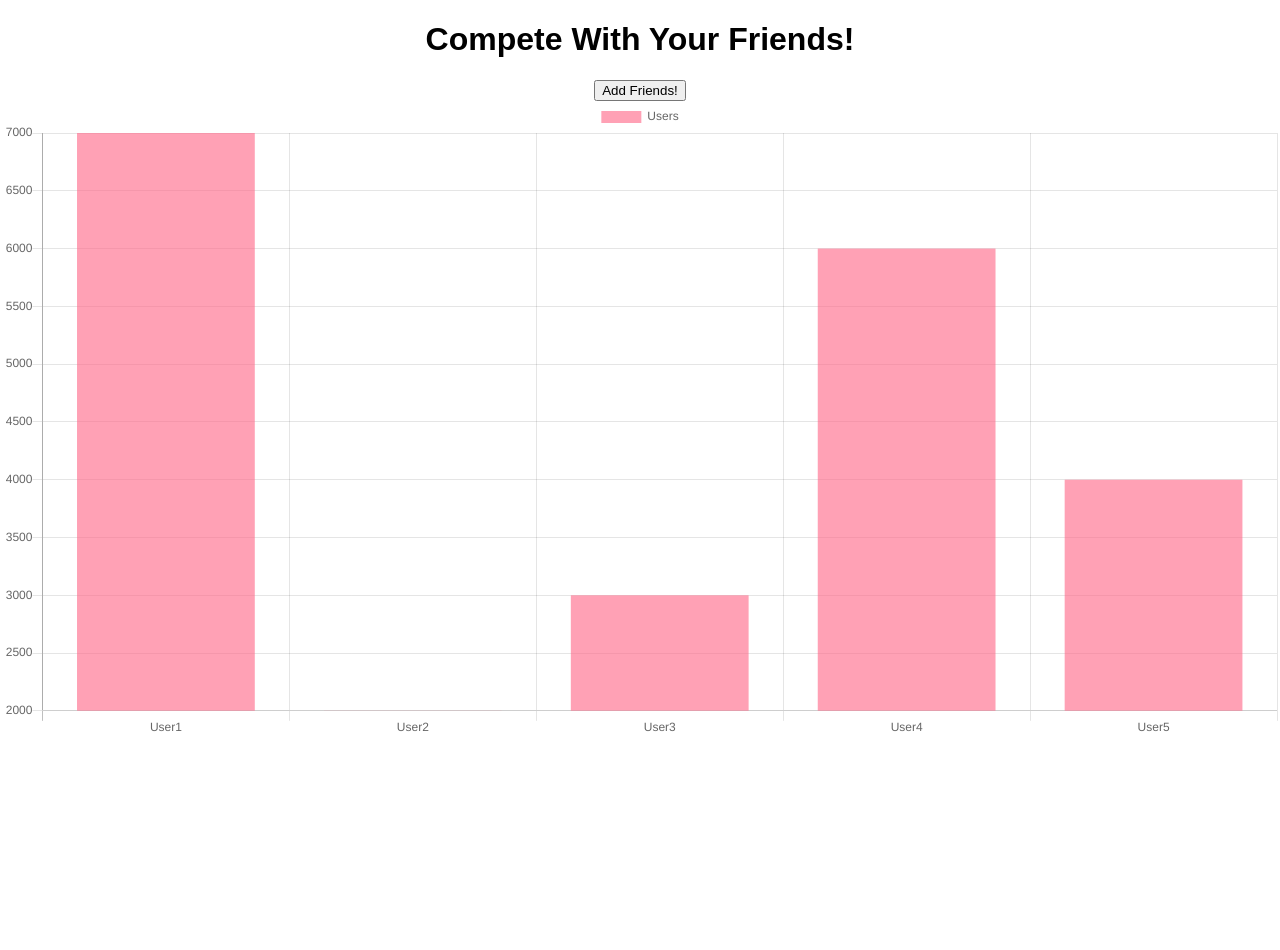
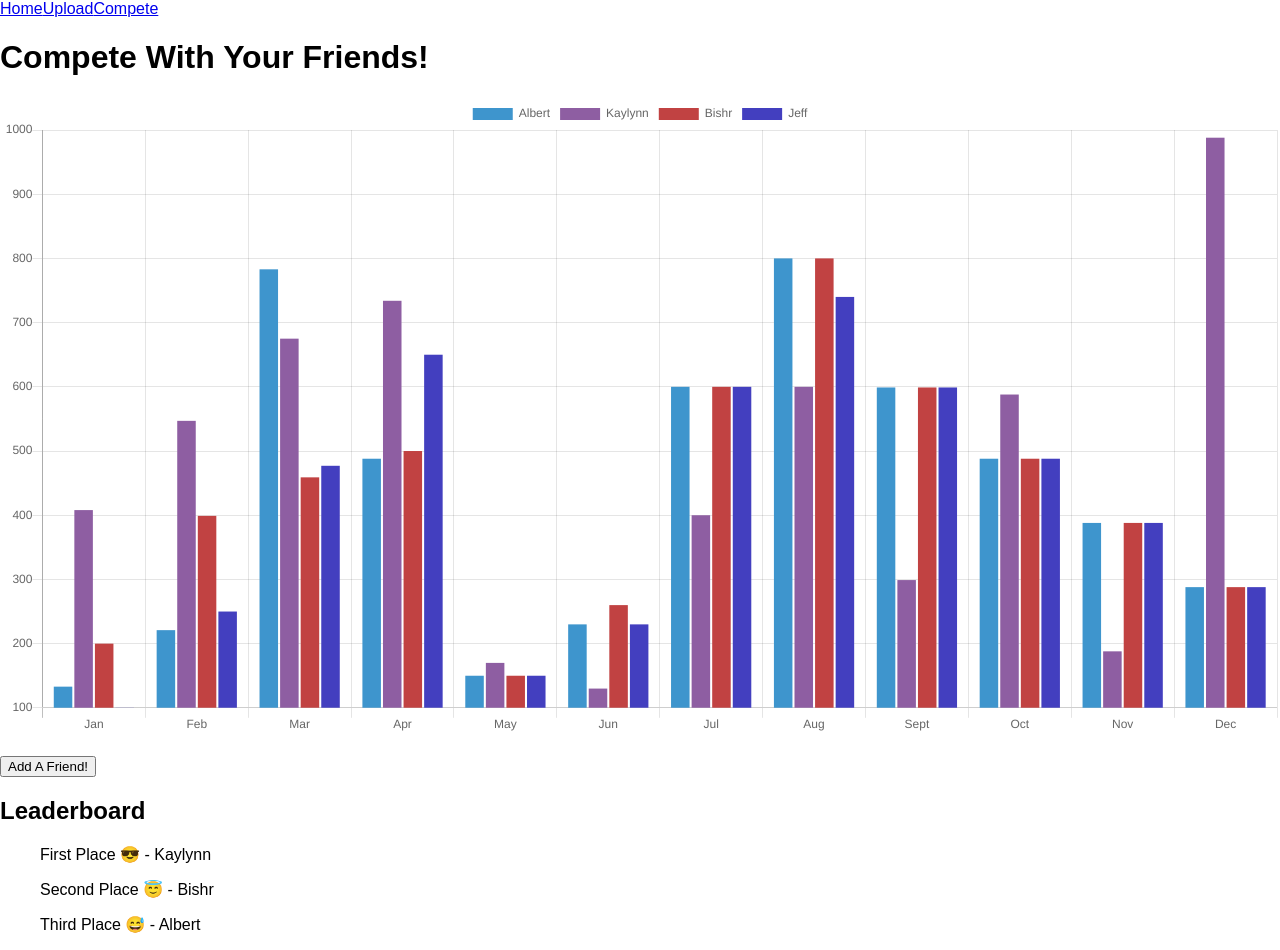
Before and after one commit to albertyu1027/PowerUser, a React (Create React App) app in the folder client/: page /frd in a window 1280 px wide. Before the commit the page ends 800 px from the top, so only its background shows below. Built offline with nearby package versions, Linux system fonts and the light colour scheme.

Commit message:
linked all three pages

```diff
--- a/client/src/App.js
+++ b/client/src/App.js
@@ -1,16 +1,28 @@
 import React, { Component } from 'react';
 // import logo from './logo.svg';
+import { BrowserRouter as Router, Route, Switch } from "react-router-dom";
+
 import './App.css';
 import Chart from './pages/FrdChart';
+import Dashboard from './pages/Dashboard';
+import Upload from './pages/Upload';
+import Nav from "./components/Nav";
 
-class App extends Component {
-  render() {
-    return (
+const App = () =>
+  <Router>
+    <div>
+      <Nav />
+      <Switch>
+        <Route exact path="/" component={Dashboard} />
+        <Route exact path="/dash" component={Dashboard} />
+        <Route exact path="/upload" component={Upload} />
+        <Route exact path="/frd" component={Chart} />
+      </Switch>
+    </div>
+  </Router>;
+
       <div className="App">
         <Chart />
       </div>
-    );
-  }
-}
 
 export default App;
--- /dev/null
+++ b/client/src/components/Nav/Nav.js
@@ -0,0 +1,23 @@
+import React from "react";
+
+const Nav = () =>
+<nav className="navbar navbar-inverse navbar-top">
+  <div className="container-fluid">
+    <div className="navbar-header">
+
+      <a href="/dash" className="navbar-brand">
+        Home
+      </a>
+
+      <a href="/upload" className="navbar-brand">
+        Upload
+      </a>
+
+      <a href="/frd" className="navbar-brand">
+        Compete
+      </a>
+    </div>
+  </div>
+</nav>;
+
+export default Nav;
--- /dev/null
+++ b/client/src/components/Nav/index.js
@@ -0,0 +1 @@
+export { default } from "./Nav";
--- /dev/null
+++ b/client/src/pages/Dashboard.js
@@ -0,0 +1,17 @@
+import React, {Component} from 'react';
+// import {Bar} from 'react-chartjs-2';
+import { Link } from "react-router-dom";
+
+class Dashboard extends Component {
+
+    render() {
+      return (
+        <div className="chart">
+            <h1> Dashboard! </h1>
+        </div>
+        )
+      }
+    }
+
+
+export default Dashboard;
--- a/client/src/pages/FrdChart.js
+++ b/client/src/pages/FrdChart.js
@@ -1,26 +1,35 @@
 import React, {Component} from 'react';
 import {Bar} from 'react-chartjs-2';
+import { Link } from "react-router-dom";
 
 class Chart extends Component {
   constructor(props){
     super(props);
     this.state = {
-      chartData:{
-        labels: ['User1', 'User2', 'User3', 'User4', 'User5'],
-        datasets:[
+      chartData: {
+        labels: ["Jan", "Feb", "Mar", "Apr", "May", "Jun", "Jul", "Aug", "Sept", "Oct", "Nov", "Dec"],
+        datasets: [
           {
-            label: 'Users',
-            data: [ 7000, 2000, 3000, 6000, 4000 ],
-              backgroundColor: [
-                'rgba(255, 99, 132, 0.6)',
-                'rgba(255, 99, 132, 0.6)',
-                'rgba(255, 99, 132, 0.6)',
-                'rgba(255, 99, 132, 0.6)',
-                'rgba(255, 99, 132, 0.6)',
-                'rgba(255, 99, 132, 0.6)' ]
-            }
-           ]
+            label: "Albert",
+            backgroundColor: "#3e95cd",
+            data: [133,221,783,488,150,230,600,800,599,488,388,288]
+          }, {
+            label: "Kaylynn",
+            backgroundColor: "#8e5ea2",
+            data: [408,547,675,734,170,130,400,600,299,588,188,988]
+          },
+          {
+            label: "Bishr",
+            backgroundColor: "#C14242",
+            data: [200,399,459,500,150,260,600,800,599,488,388,288]
+          },
+          {
+            label: "Jeff",
+            backgroundColor: "#433FBF",
+            data: [100,250,477,650,150,230,600,740,599,488,388,288]
           }
+          ]
+        },
       };
     }
 
@@ -28,17 +37,34 @@ class Chart extends Component {
       alert("Friend Added")
     }
 
+    // sumThings = event => {
+    //   for (var i=0; i<4; i++){
+    //     {this.state.chartData.datasets[i].data}
+    //   }
+
+    // }
+
     render() {
       return (
         <div className="chart">
             <h1> Compete With Your Friends! </h1>
-            <button onClick={this.addFriend}>
-            Add Friends!
-            </button>
             <Bar
             	data={this.state.chartData}
             	options={{}}
             />
+
+            <br />
+            <button onClick={this.addFriend}>
+              Add A Friend!
+            </button>
+            <br />
+
+            <h2> Leaderboard </h2>
+            <ul>First Place 😎 - {this.state.chartData.datasets[1].label}</ul>
+            <ul>Second Place 😇 - {this.state.chartData.datasets[2].label}</ul>
+            <ul>Third Place 😅 - {this.state.chartData.datasets[0].label}</ul>
+            <ul></ul>
+
         </div>
         )
       }
--- /dev/null
+++ b/client/src/pages/Upload.js
@@ -0,0 +1,16 @@
+import React, {Component} from 'react';
+// import {Bar} from 'react-chartjs-2';
+import { Link } from "react-router-dom";
+
+class Upload extends Component {
+
+    render() {
+      return (
+        <div className="chart">
+            <h1> Upload Page! </h1>
+        </div>
+        )
+      }
+    }
+
+export default Upload;
--- a/package.json
+++ b/package.json
@@ -20,6 +20,7 @@
     "chart.js": "^2.7.1",
     "express": "^4.15.4",
     "mongoose": "^5.0.0",
-    "react-chartjs-2": "^2.7.0"
+    "react-chartjs-2": "^2.7.0",
+    "react-router-dom": "^4.2.2"
   }
 }
```
Also changed, not shown: 2 other files (tests, documents, lock files or other folders).
